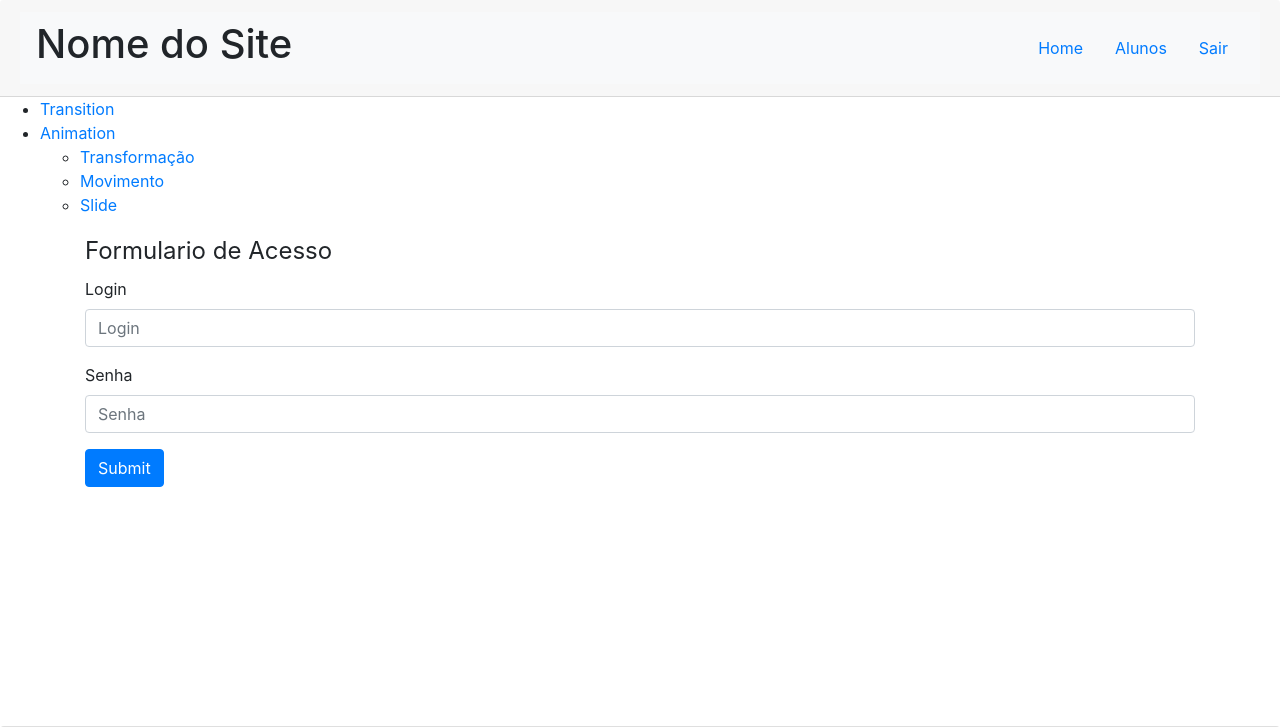
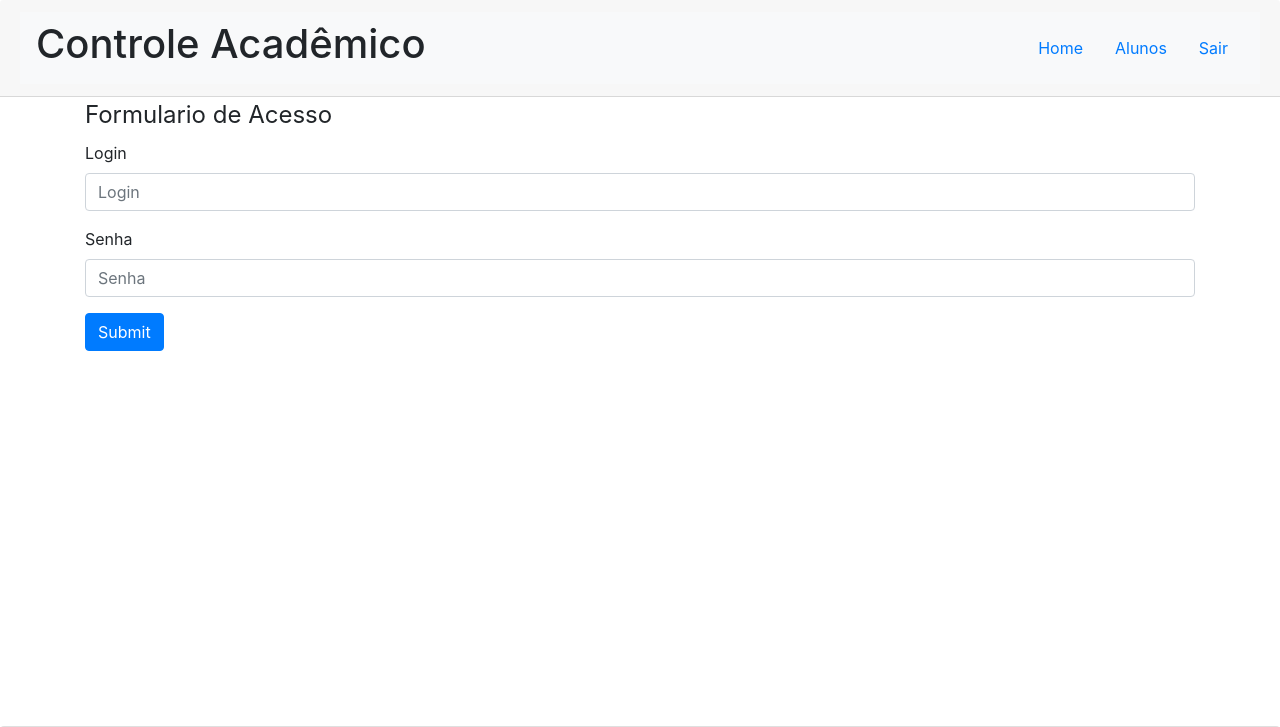
Before and after one commit to FelipeSBinda/ProjetoCti20191, a PHP site: page /index.php in a window 1280 px wide. Shown: the top 727 px of the page. Run offline with PHP 8.4, Linux system fonts and the light colour scheme.

Commit message:
Nome do Site atualizado

```diff
--- a/index.php
+++ b/index.php
@@ -7,7 +7,7 @@ require "dao/DAO.php";
     <meta charset="UTF-8">
     <meta name="viewport" content="width=device-width, initial-scale=1.0">
     <meta http-equiv="X-UA-Compatible" content="ie=edge">
-    <title>Teste</title>
+    <title>Controle Acadêmico</title>
     <link rel="stylesheet" type="text/css" href="vendors/bootstrap/css/bootstrap.min.css">
     <link rel="stylesheet" type="text/css" href="assets/estilos/estilo.css">
 </head>
@@ -17,7 +17,7 @@ require "dao/DAO.php";
         <header class="card-header sticky-top">
 
             <nav class="navbar navbar-dark bg-light">
-                            <h1>Nome do Site</h1>
+                            <h1>Controle Acadêmico</h1>
                 <ul class="nav">
                       <li class="nav-item">
                         <a class="nav-link active" href="?pagina=home">Home</a>
--- a/views/home.php
+++ b/views/home.php
@@ -1,17 +1,4 @@
-<section class="home">
-    <div class="nav">
-        <ul>
-            <li><a href="#">Transition</a></li>
-            <li><a href="#">Animation</a>
-                <ul>
-                    <li><a href="#">Transformação</a></li>
-                    <li><a href="#">Movimento</a></li>
-                    <li><a href="#">Slide</a></li>
-                </ul>
-            </li>
-        </ul>
-    </div>
-    <div>
+
 <?php
 session_start();
 
@@ -35,5 +22,3 @@ if (!isset($_SESSION["logado"]) || !$_SESSION["logado"]) {
 <?php
 }
 ?>
-    </div>
-</section>
```
